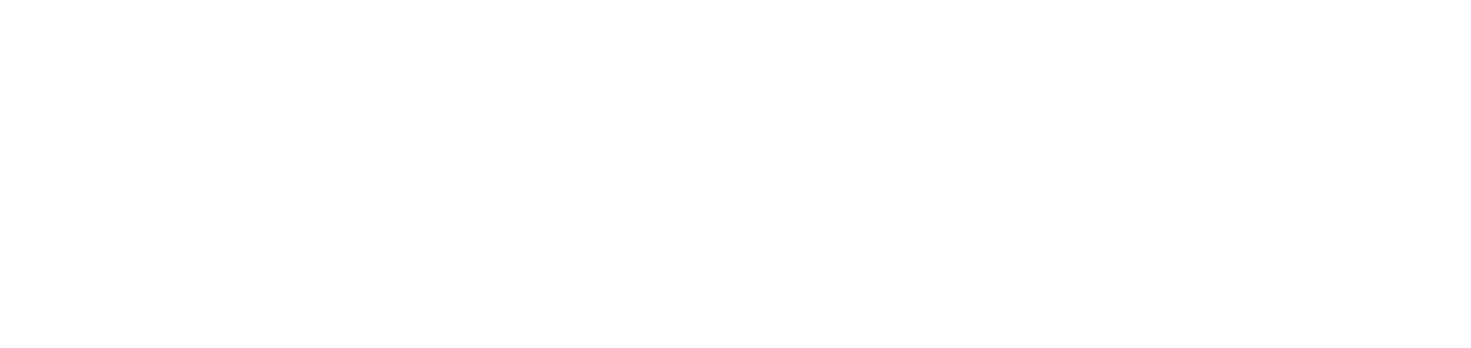
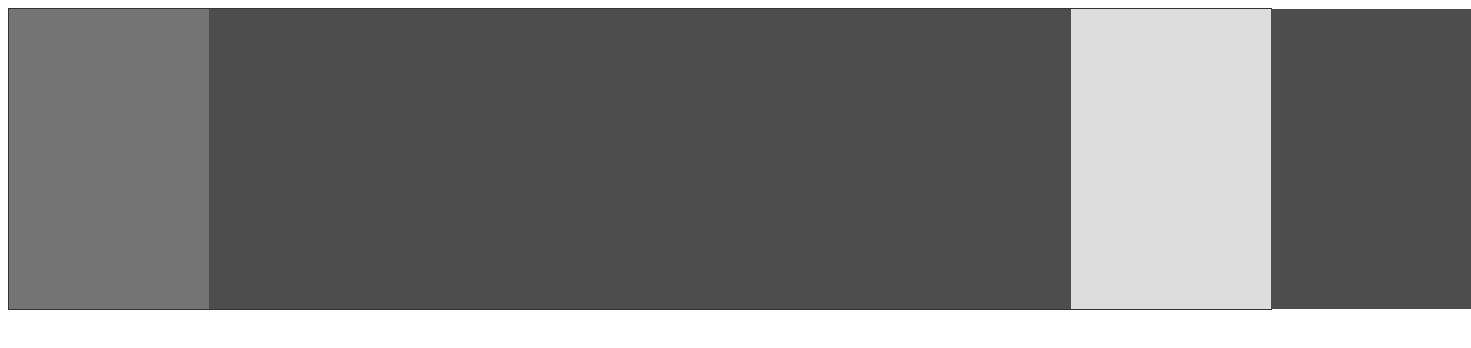
Before and after one commit to hhcol620/review_web_front, a plain HTML site: page 01html和css/css/常用css布局/index.html in a window 1280 px wide. Shown: the whole page, 1471 px wide, since content can reach past the window. Drawn offline with Linux system fonts and the light colour scheme.

Commit message:
20230411

```diff
--- a/01html和css/css/常用css布局/index.html
+++ b/01html和css/css/常用css布局/index.html
@@ -1,123 +1,69 @@
 <!DOCTYPE html>
 <html lang="en">
   <head>
-    <meta charset="UTF-8">
-    <meta http-equiv="X-UA-Compatible" content="IE=edge">
-    <meta name="viewport" content="width=device-width, initial-scale=1.0">
+    <meta charset="UTF-8" />
+    <meta http-equiv="X-UA-Compatible" content="IE=edge" />
+    <meta name="viewport" content="width=device-width, initial-scale=1.0" />
     <title>Document</title>
-    <style>
-        /* .box {
-            display: flex;
-            color: #fff;
+    <!-- <style>
+      .container {
+        height: 300px;
+        border: 1px solid #333;
+      }
+      .left {
+        width: 200px;
+        height: 100%;
+        background-color: #eee;
+        float: left;
+      }
+      .right {
+        width: 200px;
+        height: 100%;
+        background-color: #ddd;
+        float: right;
       }
 
+      .middle {
+        margin: 0 200px;
+        height: 100%;
+        background-color: #4d4d4d;
+      }
+    </style> -->
+
+    <style>
+      .container {
+        height: 300px;
+        border: 1px solid #333;
+        position: relative;
+      }
+      .left {
+        width: 200px;
+        height: 100%;
+        background-color: rgb(117, 116, 116);
+        position: absolute;
+        left: 0;
+      }
       .right {
-            width: 500px;
-            background-color: #2ecc71;
+        width: 200px;
+        height: 100%;
+        background-color: #ddd;
+        position: absolute;
+        right: 0;
       }
 
-        .left {
-            width: 100px;
-            background-color: #9b59b6;
-        } */
-
-
-        /* .box {
-            overflow: hidden;
-            color: #fff;
+      .middle {
+        width: 100%;
+        height: 100%;
+        background-color: #4d4d4d;
+        margin: 0 200px;
       }
-
-        .left {
-            float: left;
-            width: 100px;
-            background-color: #9b59b6;
-            margin-bottom: -999px;
-            padding-bottom: 999px;
-        }
-
-        .right {
-            margin-left: 100px;
-            width: 500px;
-            background-color: #2ecc71;
-            margin-bottom: -999px;
-            padding-bottom: 999px;
-        } */
-        /* .box {
-            color: #fff;
-            display: table;
-        }
-
-        .left {
-            width: 100px;
-            background-color: #1abc9c;
-            display: table-cell;
-        }
-
-        .right {
-            width: 500px;
-            background-color: #2ecc71;
-            display: table-cell;
-        } */
-
-        /* 两列布局 左侧定宽 */
-        /* .box {
-            display: flex;
-        }
-
-        .left {
-            width: 300px;
-
-        }
-
-        .right {
-            flex: 1;
-        } */
-
-        /* .box {
-            margin-bottom: 100px;
-            border-bottom: 1px solid red;
-        }
-
-        .box:after {
-            content: '';
-            display: block;
-            clear: both;
-            *zoom: 1;
-        }
-
-        .left {
-            float: left;
-            width: 300px;
-        }
-
-        .right {
-            float: left;
-            width: 300px;
-        }
-
-        .wall {
-            clear: both;
-            height: 100px;
-            background-color: #330999;
-        }
-
-        .bottom {
-            margin-top: 100px;
-        }
-
-         */
     </style>
   </head>
   <body>
-    <!-- <div class="box">
-        <div class="left">
-            这是文字这是文字这是文字这是文字这是文字这是文字测试
+    <div class="container">
+      <div class="left"></div>
+      <div class="right"></div>
+      <div class="middle"></div>
     </div>
-        <div class="right">
-            这是文字这是文字这是文字这是文字这是文字这是文字测试这是文字这是文字这是文字这是文字这是文字这是文字测试这是文字这是文字这是文字这是文字这是文字这是文字测试这是文字这是文字这是文字这是文字这是文字这是文字测试这是文字这是文字这是文字这是文字这是文字这是文字测试这是文字这是文字这是文字这是文字这是文字这是文字测试这是文字这是文字这是文字这是文字这是文字这是文字测试这是文字这是文字这是文字这是文字这是文字这是文字测试
-        </div>
-    </div>
-    <div class="wall"></div>
-    <div class="bottom">测试盒子</div> -->
   </body>
 </html>
```
Also changed, not shown: 7 other files. Lines whose indentation alone changed are shown as unchanged.
